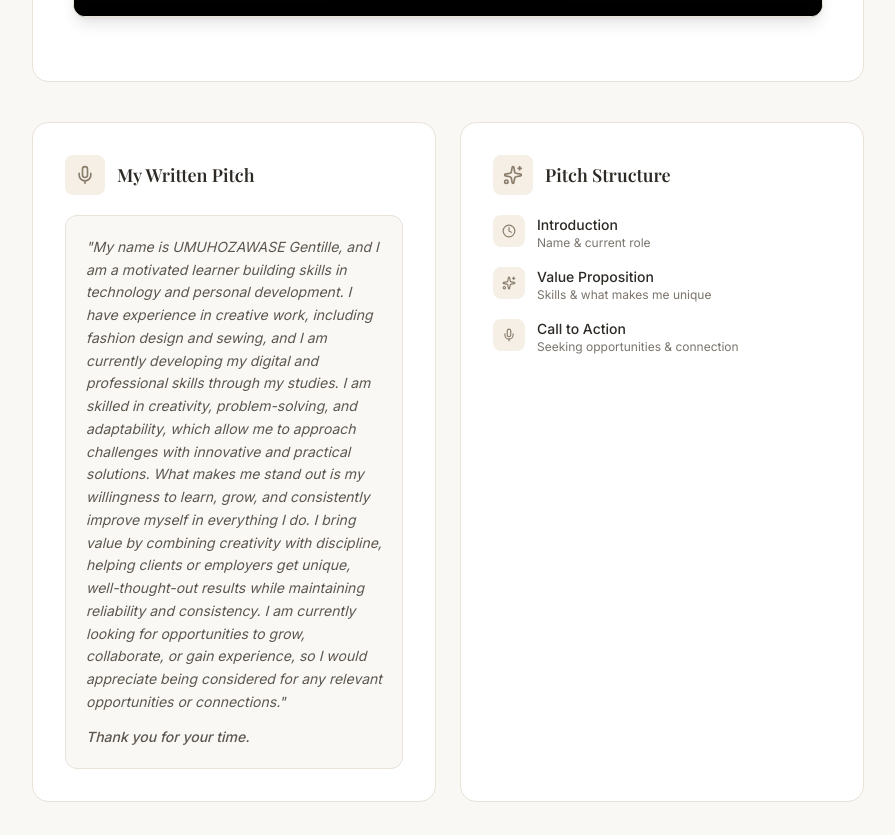
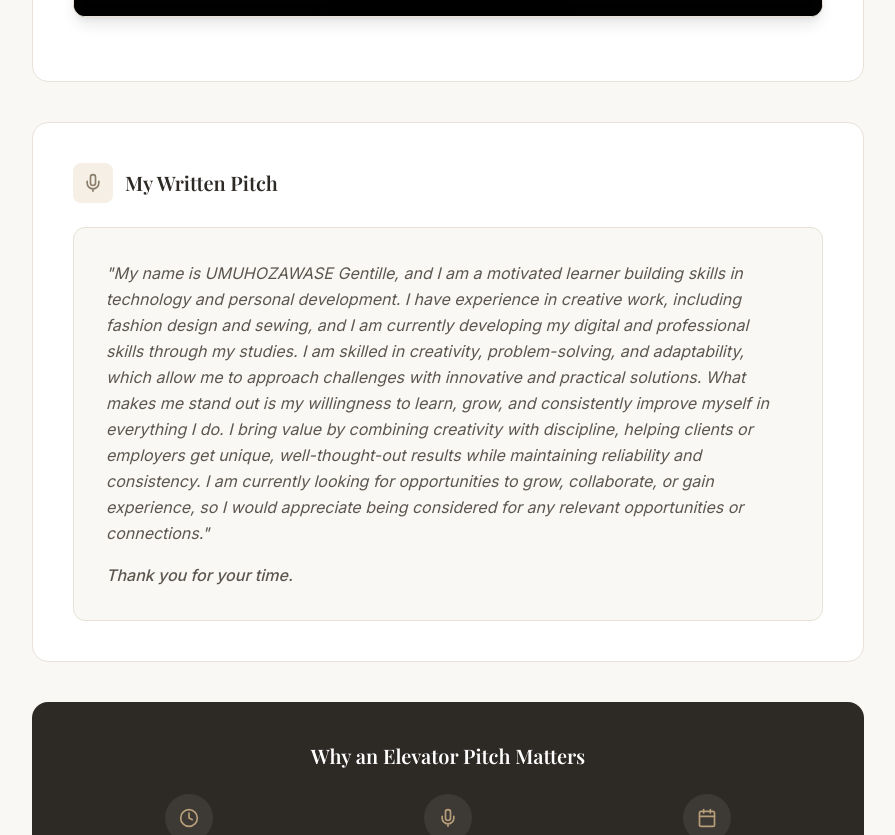
Before and after one commit to SudiDav/gentille, a React (Vite) app: page /#/elevator-pitch in a window 1280 px wide. Shown: the part 840-1675 px from the top of the page, without its empty margins (192-1087 px from the left). Built offline with nearby package versions, Linux system fonts and the light colour scheme; grey boxes are pictures that could not be loaded.

Commit message:
Remove pitch structure section, keep written pitch full width

```diff
--- a/src/pages/ElevatorPitch.tsx
+++ b/src/pages/ElevatorPitch.tsx
@@ -1,4 +1,4 @@
-import { Mic, Video, Clock, Calendar, Sparkles, AlertCircle } from 'lucide-react'
+import { Mic, Video, Clock, Calendar, Sparkles } from 'lucide-react'
 
 export default function ElevatorPitch() {
   return (
@@ -41,54 +41,21 @@ export default function ElevatorPitch() {
 
       </div>
 
-      {/* Pitch Preview */}
-      <div className="grid md:grid-cols-2 gap-6 mb-10">
       {/* Written Pitch */}
-        <div className="bg-white rounded-2xl p-8 border border-[#e8e2d9]">
-          <div className="flex items-center gap-3 mb-5">
+      <div className="bg-white rounded-2xl p-8 md:p-10 border border-[#e8e2d9] mb-10">
+        <div className="flex items-center gap-3 mb-6">
           <div className="w-10 h-10 bg-[#f5efe6] rounded-lg flex items-center justify-center">
             <Mic size={20} className="text-[#8b7d6b]" />
           </div>
-            <h3 className="font-display text-lg font-semibold text-[#2d2a26]">My Written Pitch</h3>
+          <h3 className="font-display text-xl font-semibold text-[#2d2a26]">My Written Pitch</h3>
         </div>
-          <div className="bg-[#faf8f5] rounded-xl p-5 border border-[#e8e2d9]">
-            <p className="text-[#5c564e] leading-relaxed italic text-sm">
+        <div className="bg-[#faf8f5] rounded-xl p-6 md:p-8 border border-[#e8e2d9]">
+          <p className="text-[#5c564e] leading-relaxed italic">
             "My name is UMUHOZAWASE Gentille, and I am a motivated learner building skills in technology and personal development. I have experience in creative work, including fashion design and sewing, and I am currently developing my digital and professional skills through my studies. I am skilled in creativity, problem-solving, and adaptability, which allow me to approach challenges with innovative and practical solutions. What makes me stand out is my willingness to learn, grow, and consistently improve myself in everything I do. I bring value by combining creativity with discipline, helping clients or employers get unique, well-thought-out results while maintaining reliability and consistency. I am currently looking for opportunities to grow, collaborate, or gain experience, so I would appreciate being considered for any relevant opportunities or connections."
           </p>
-            <p className="text-[#5c564e] leading-relaxed italic text-sm mt-3 font-medium">
+          <p className="text-[#5c564e] leading-relaxed italic mt-4 font-medium">
             Thank you for your time.
           </p>
-          </div>
-        </div>
-
-        {/* Pitch Structure */}
-        <div className="bg-white rounded-2xl p-8 border border-[#e8e2d9]">
-          <div className="flex items-center gap-3 mb-5">
-            <div className="w-10 h-10 bg-[#f5efe6] rounded-lg flex items-center justify-center">
-              <Sparkles size={20} className="text-[#8b7d6b]" />
-            </div>
-            <h3 className="font-display text-lg font-semibold text-[#2d2a26]">Pitch Structure</h3>
-          </div>
-          <div className="space-y-4">
-            {[
-              { icon: Clock, label: 'Introduction', desc: 'Name & current role' },
-              { icon: Sparkles, label: 'Value Proposition', desc: 'Skills & what makes me unique' },
-              { icon: Mic, label: 'Call to Action', desc: 'Seeking opportunities & connection' },
-            ].map((item, index) => {
-              const Icon = item.icon
-              return (
-                <div key={index} className="flex items-start gap-3">
-                  <div className="w-8 h-8 bg-[#f5efe6] rounded-lg flex items-center justify-center shrink-0">
-                    <Icon size={14} className="text-[#8b7d6b]" />
-                  </div>
-                  <div>
-                    <p className="font-medium text-[#2d2a26] text-sm">{item.label}</p>
-                    <p className="text-[#7a746d] text-xs">{item.desc}</p>
-                  </div>
-                </div>
-              )
-            })}
-          </div>
         </div>
       </div>
 
```
Lines whose indentation alone changed are shown as unchanged.
